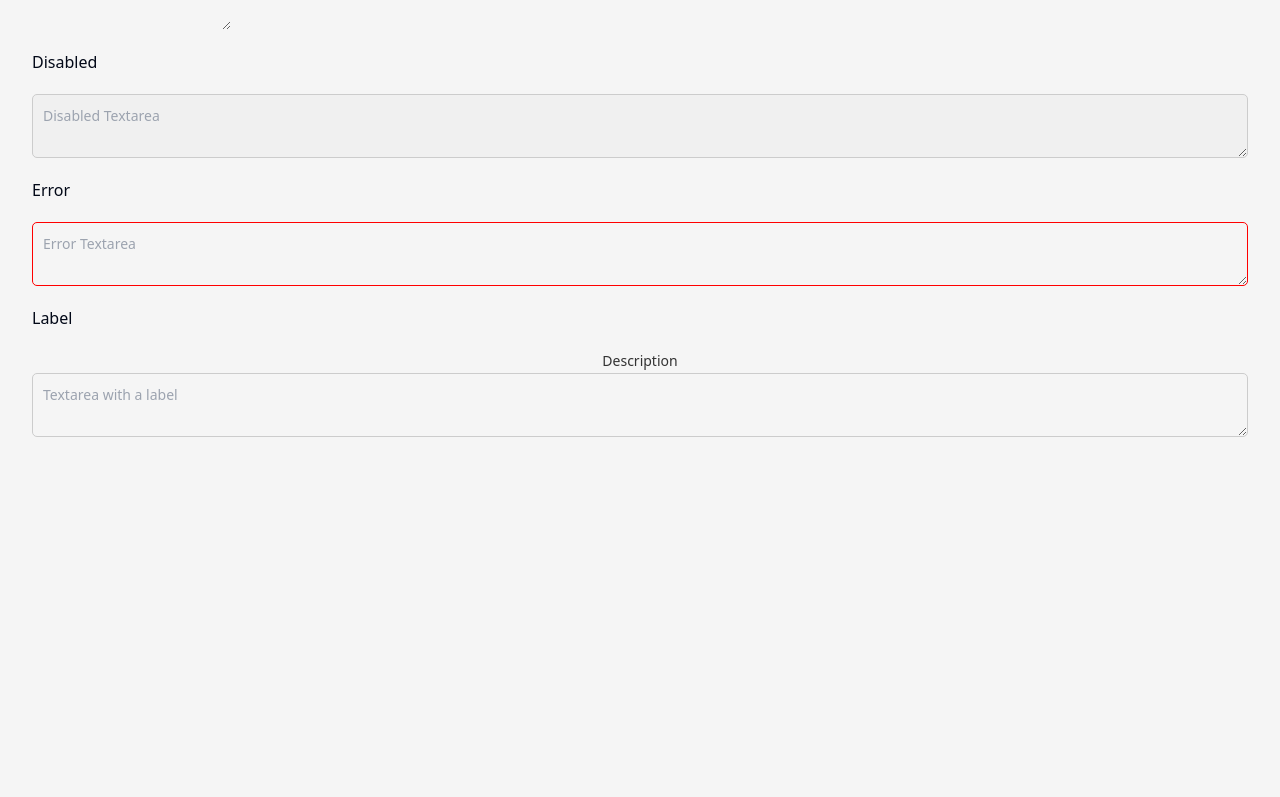
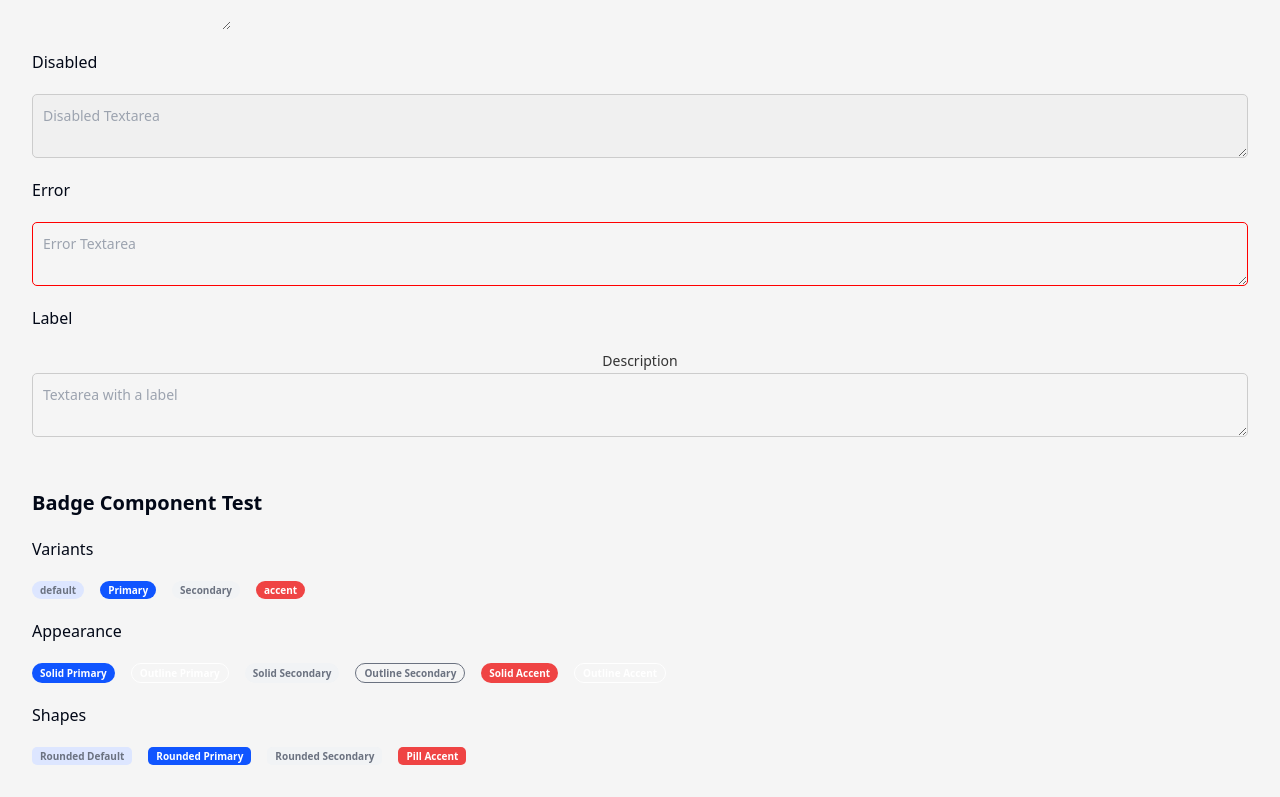
Before and after one commit to Hajin-Bang/Project_BookMark, a React (Vite) app: page /test in a window 1280 px wide. Shown: the part 2097-2894 px from the top of the page. Before the commit the page ends 2566 px from the top, so only its background shows below. Built offline with nearby package versions, Linux system fonts and the light colour scheme.

Commit message:
[DesignSystem]-Badge 컴포넌트

```diff
--- /dev/null
+++ b/src/design-system/badge/Badge.tsx
@@ -0,0 +1,24 @@
+import React from "react";
+import { StyledBadge } from "./styles";
+import { BadgeProps } from "./types";
+
+const Badge: React.FC<BadgeProps> = ({
+  variant = "default",
+  appearance = "solid",
+  shape = "pill",
+  children,
+  className,
+}) => {
+  return (
+    <StyledBadge
+      variant={variant}
+      appearance={appearance}
+      shape={shape}
+      className={className}
+    >
+      {children}
+    </StyledBadge>
+  );
+};
+
+export default Badge;
--- /dev/null
+++ b/src/design-system/badge/styles.ts
@@ -0,0 +1,64 @@
+import styled, { css } from "styled-components";
+import { BadgeAppearance, BadgeProps, BadgeShape, BadgeVariant } from "./types";
+
+const variantStyles = (variant: BadgeVariant = "default") => {
+  switch (variant) {
+    case "primary":
+      return css`
+        background-color: #1055ff;
+        color: #ffffff;
+      `;
+    case "secondary":
+      return css`
+        background-color: #f1f3f5;
+        color: #6b7280;
+      `;
+
+    case "accent":
+      return css`
+        background-color: #ef4444;
+        color: #ffffff;
+      `;
+    default: // default
+      return css`
+        background-color: #dde6ff;
+        color: #6b7280;
+      `;
+  }
+};
+
+const appearanceStyles = (appearance: BadgeAppearance = "solid") => {
+  if (appearance === "outline") {
+    return css`
+      background-color: transparent;
+      border: 1px solid currentColor;
+    `;
+  }
+  return css``;
+};
+
+const shapeStyles = (shape: BadgeShape = "rounded") => {
+  return shape === "pill"
+    ? css`
+        border-radius: 9999px;
+      `
+    : css`
+        border-radius: 5px;
+      `;
+};
+
+export const StyledBadge = styled.span<BadgeProps>`
+  display: inline-flex;
+  align-items: center;
+  font-weight: 500;
+  line-height: 1;
+  white-space: nowrap;
+  font-weight: 600;
+  font-size: 10px;
+  border-radius: 8px;
+  padding: 4px 8px;
+
+  ${({ variant }) => variantStyles(variant)}
+  ${({ appearance }) => appearanceStyles(appearance)}
+  ${({ shape }) => shapeStyles(shape)}
+`;
--- /dev/null
+++ b/src/design-system/badge/types.ts
@@ -0,0 +1,11 @@
+export type BadgeVariant = "default" | "primary" | "secondary" | "accent";
+export type BadgeAppearance = "solid" | "outline";
+export type BadgeShape = "rounded" | "pill";
+
+export interface BadgeProps {
+  variant?: BadgeVariant;
+  appearance?: BadgeAppearance;
+  shape?: BadgeShape;
+  children: React.ReactNode;
+  className?: string;
+}
--- a/src/pages/DesignTestPage.tsx
+++ b/src/pages/DesignTestPage.tsx
@@ -1,3 +1,4 @@
+import Badge from "@/design-system/badge/Badge";
 import Button from "@/design-system/button/Button";
 import Input from "@/design-system/input/Input";
 import Textarea from "@/design-system/textarea/Textarea";
@@ -103,6 +104,54 @@ const DesignTestPage = () => {
       {/* Label */}
       <h3>Label</h3>
       <Textarea label="Description" placeholder="Textarea with a label" />
+
+      {/* -----------------Badge Test----------------- */}
+      <h2 className="text-xl font-bold mt-8">Badge Component Test</h2>
+      <h3>Variants</h3>
+      <div className="flex gap-4">
+        <Badge variant="default">default</Badge>
+        <Badge variant="primary">Primary</Badge>
+        <Badge variant="secondary">Secondary</Badge>
+        <Badge variant="accent">accent</Badge>
+      </div>
+
+      <h3>Appearance</h3>
+      <div className="flex gap-4">
+        <Badge variant="primary" appearance="solid">
+          Solid Primary
+        </Badge>
+        <Badge variant="primary" appearance="outline">
+          Outline Primary
+        </Badge>
+        <Badge variant="secondary" appearance="solid">
+          Solid Secondary
+        </Badge>
+        <Badge variant="secondary" appearance="outline">
+          Outline Secondary
+        </Badge>
+        <Badge variant="accent" appearance="solid">
+          Solid Accent
+        </Badge>
+        <Badge variant="accent" appearance="outline">
+          Outline Accent
+        </Badge>
+      </div>
+
+      <h3>Shapes</h3>
+      <div className="flex gap-4">
+        <Badge variant="default" shape="rounded">
+          Rounded Default
+        </Badge>
+        <Badge variant="primary" shape="rounded">
+          Rounded Primary
+        </Badge>
+        <Badge variant="secondary" shape="rounded">
+          Rounded Secondary
+        </Badge>
+        <Badge variant="accent" shape="rounded">
+          Pill Accent
+        </Badge>
+      </div>
     </div>
   );
 };
```
